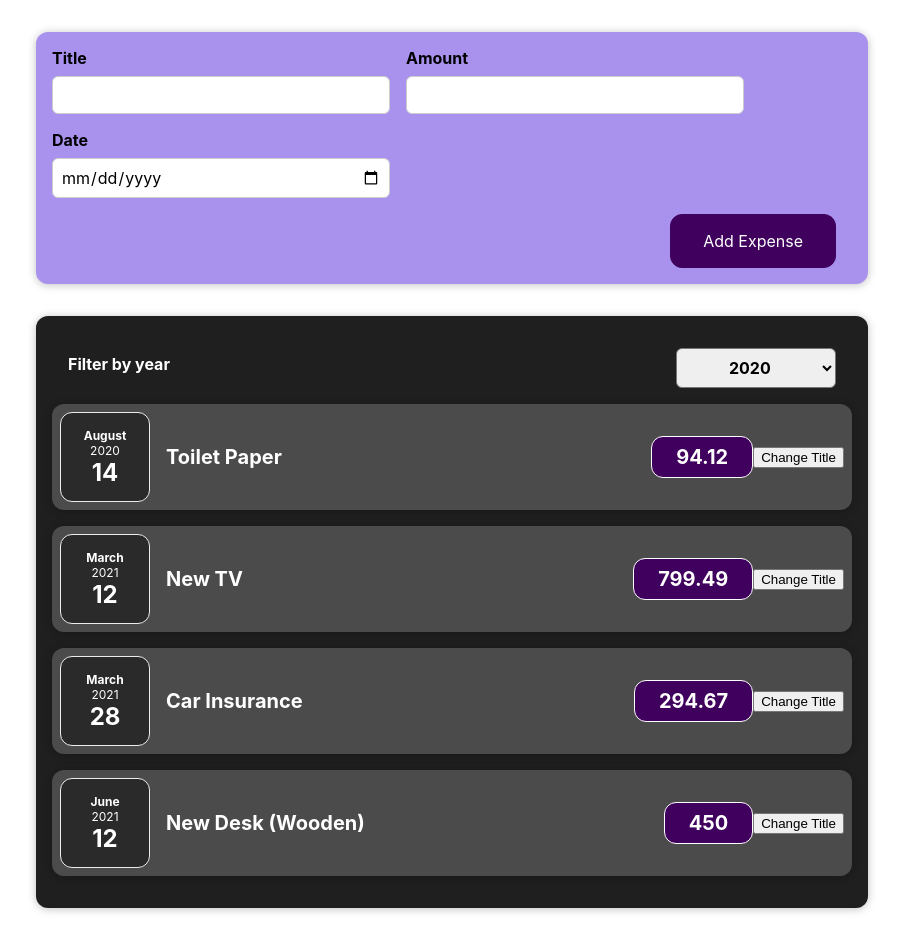
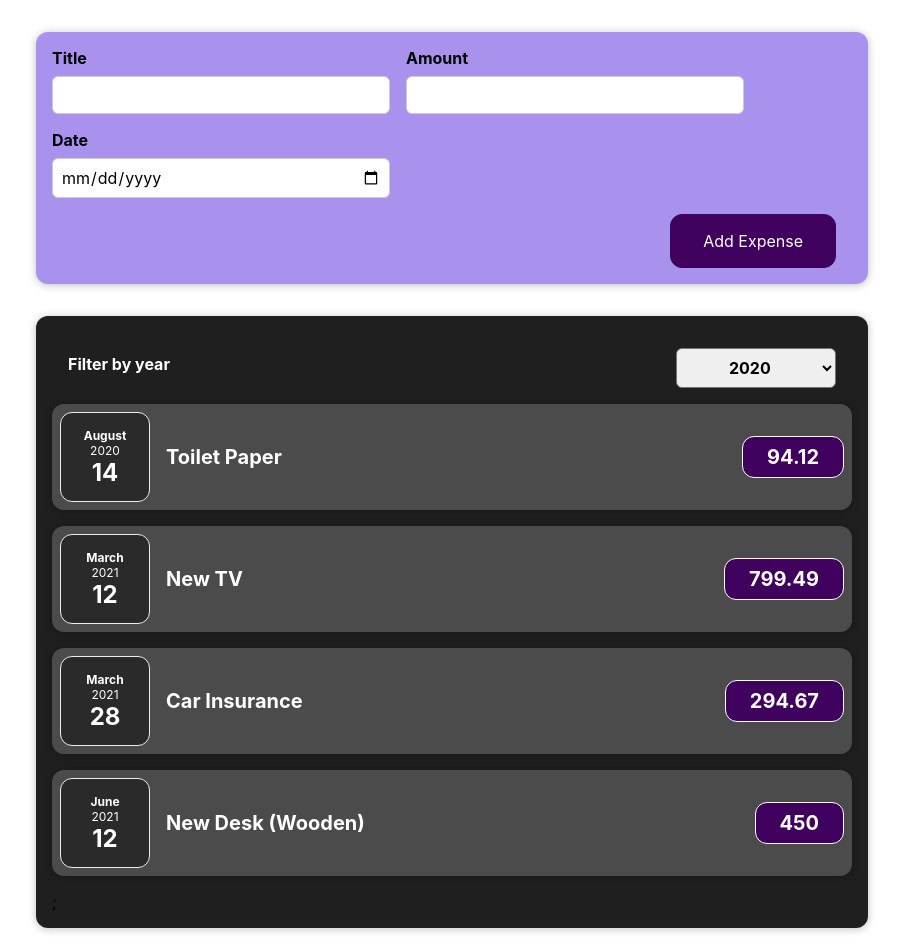
Before and after one commit to ptkhavare/react, a React (Create React App) app in the folder react-complete-guide/: page / in a window 1280 px wide. Shown: the top 952 px of the page, without its empty margins (188-1091 px from the left). Built offline with nearby package versions, Linux system fonts and the light colour scheme.

Commit message:
Re structuring Files and Code Clean Up

```diff
--- a/react-complete-guide/src/components/Expenses/ExpenseItem.js
+++ b/react-complete-guide/src/components/Expenses/ExpenseItem.js
@@ -4,24 +4,13 @@ import ExpenseDate from "./ExpenseDate";
 import "./ExpenseItem.css";
 
 function ExpenseItem(props) {
-  //state
-  //useState can be called only once.
-  const [title, setTitle] = useState(props.title);
-
-  const clickHandler = () => {
-    setTitle("Updated!");
-    console.log("Clicked");
-  };
-
-  //only one root component allowed in jsx
   return (
     <Card className="expense-item">
       <ExpenseDate date={props.date} />
       <div className="expense-item__description">
-        <h2>{title}</h2>
+        <h2>{props.title}</h2>
         <div className="expense-item__price">{props.amount}</div>
       </div>
-      <button onClick={clickHandler}>Change Title</button>
     </Card>
   );
 }
--- a/react-complete-guide/src/components/Expenses/Expenses.js
+++ b/react-complete-guide/src/components/Expenses/Expenses.js
@@ -8,36 +8,18 @@ function Expenses(props) {
 
   const onYearSelectHandler = (selectedYear) => {
     setFilteredYear(selectedYear);
-    console.log("In Expenses");
-    console.log(selectedYear);
-    console.log(filteredYear);
   };
+
   return (
     <Card className="expenses">
       <ExpensesFilter
         selected={filteredYear}
         onYearSelect={onYearSelectHandler}
       />
-      <ExpenseItem
-        title={props.items[0].title}
-        amount={props.items[0].amount}
-        date={props.items[0].date}
-      />
-      <ExpenseItem
-        title={props.items[1].title}
-        amount={props.items[1].amount}
-        date={props.items[1].date}
-      />
-      <ExpenseItem
-        title={props.items[2].title}
-        amount={props.items[2].amount}
-        date={props.items[2].date}
-      />
-      <ExpenseItem
-        title={props.items[3].title}
-        amount={props.items[3].amount}
-        date={props.items[3].date}
-      />
+      {props.items.map((e) => (
+        <ExpenseItem title={e.title} amount={e.amount} date={e.date} />
+      ))}
+      ;
     </Card>
   );
 }
--- a/react-complete-guide/src/components/Expenses/ExpensesFilter.js
+++ b/react-complete-guide/src/components/Expenses/ExpensesFilter.js
@@ -3,8 +3,6 @@ import "./ExpensesFilter.css";
 
 const ExpensesFilter = (props) => {
   const onYearChangeHandler = (event) => {
-    console.log("In Expense Filter");
-    console.log(event.target.value);
     props.onYearSelect(event.target.value);
   };
 
--- a/react-complete-guide/src/components/NewExpense/NewExpense.js
+++ b/react-complete-guide/src/components/NewExpense/NewExpense.js
@@ -5,9 +5,6 @@ import "./NewExpense.css";
 function NewExpense(props) {
 
     const onSaveExpenseHandler = (userEnteredData) => {
-
-        console.log("In New Expense");
-        console.log(userEnteredData);
         props.onAddExpense(userEnteredData);
     }
 
```
Also changed, not shown: react-complete-guide/src/components/NewExpense/ExpenseForm.js (+3 -4 lines).
